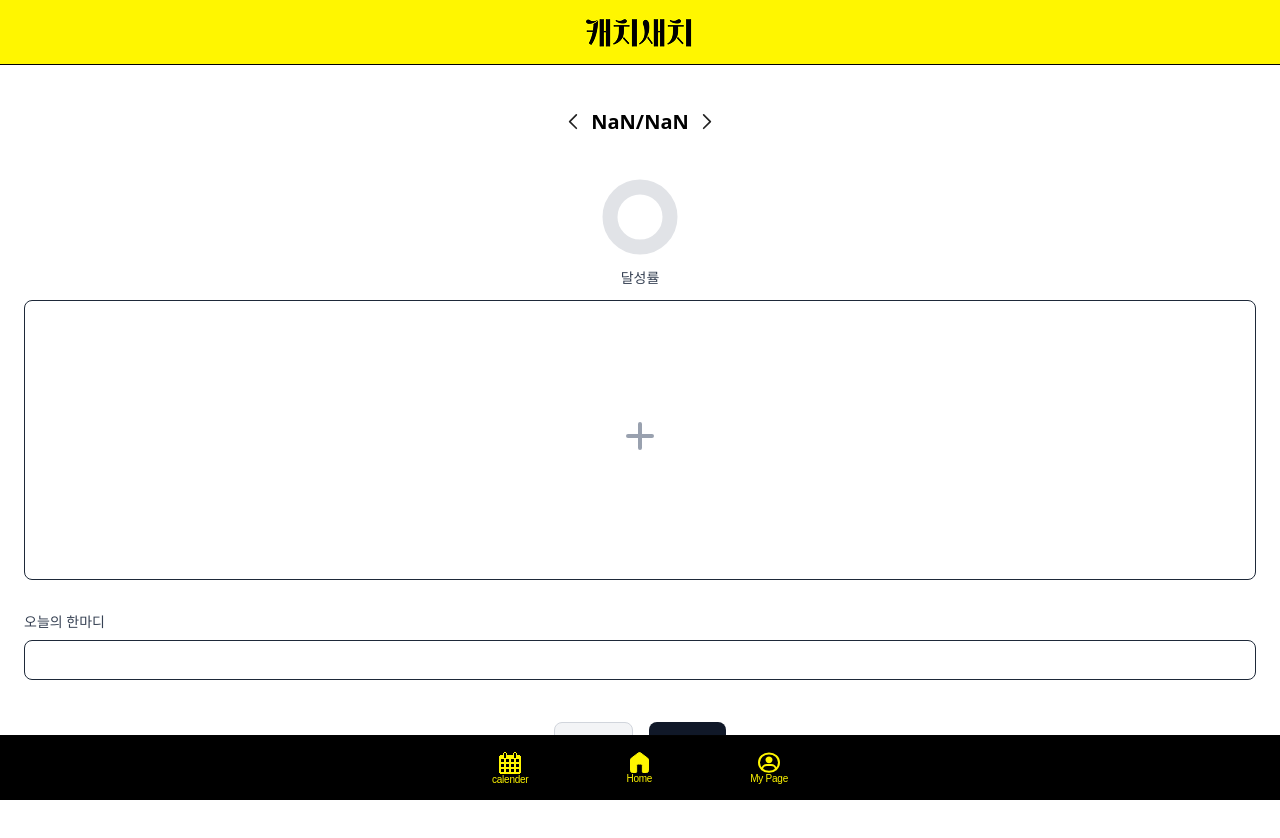
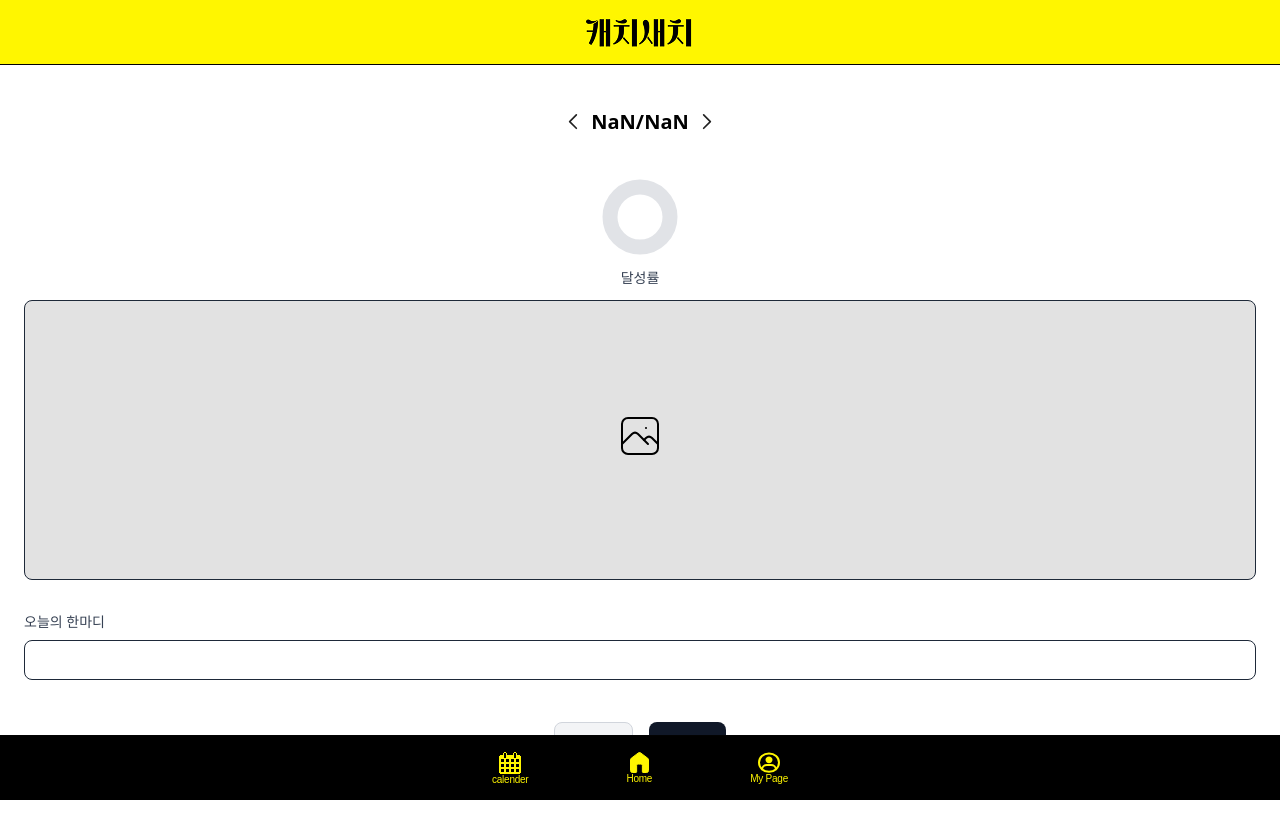
Before and after one commit to sinchon-oneTrillion/Frontend, a React (Vite) app: page /calendar/create/1 in a window 1280 px wide. Shown: the top 838 px of the page. Built offline with nearby package versions, Linux system fonts and the light colour scheme; no server answers.

Commit message:
Cal_CreatePage.jsx 수정

```diff
--- a/src/pages/Cal_CreatePage.jsx
+++ b/src/pages/Cal_CreatePage.jsx
@@ -3,6 +3,7 @@ import { useParams, useNavigate } from 'react-router-dom';
 import ChevronLeftIcon from '../assets/icons/Calender_chevron-left-md.svg';
 import ChevronRightIcon from '../assets/icons/Calender_chevron-right-md.svg';
 import DeleteIcon from '../assets/icons/ModifyPage_Image_Delete.png';
+import UploadPhotoIcon from '../assets/icons/UploadPage_photo.svg';
 import DonutProgress from '../shared/components/DonutProgress';
 import {
   getCards,
@@ -225,7 +226,7 @@ function CreatePage() {
 
         {/* 이미지 업로드란 */}
         <div>
-          <div className="border-1 border-gray-800 h-70 max-h-70 rounded-lg p-5 text-center hover:border-gray-400 transition-colors relative mb-8 overflow-hidden">
+          <div className="border-1 border-gray-800 h-70 max-h-70 rounded-lg p-5 text-center hover:border-gray-400 transition-colors relative mb-8 overflow-hidden bg-[#E2E2E2]">
             {imagePreview ? (
               <div className="h-full flex flex-col justify-between">
                 {/* 삭제 버튼 */}
@@ -266,14 +267,11 @@ function CreatePage() {
               >
                 <div className="flex flex-col items-center justify-center">
                   <div className="w-12 h-12 text-gray-400 mb-2">
-                    <svg fill="none" stroke="currentColor" viewBox="0 0 24 24">
-                      <path
-                        strokeLinecap="round"
-                        strokeLinejoin="round"
-                        strokeWidth={2}
-                        d="M12 6v6m0 0v6m0-6h6m-6 0H6"
-                      />
-                    </svg>
+                    <img
+                      src={UploadPhotoIcon}
+                      alt="Upload Photo"
+                      className="w-12 h-12"
+                    />
                   </div>
                 </div>
               </div>
```
